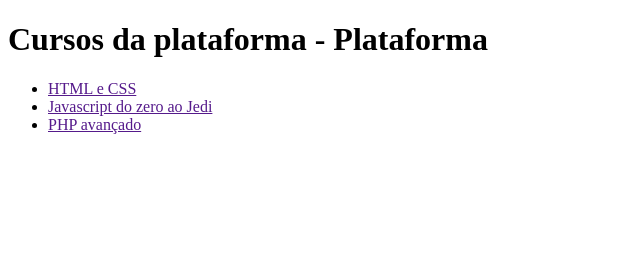
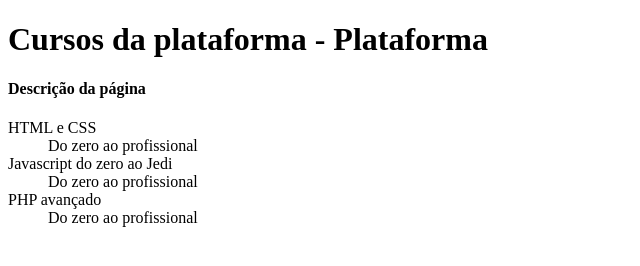
Before and after one commit to gitcoll/git, a plain HTML site: page index.html in a window 1280 px wide. Shown: the whole page, without its empty margins (0-640 px from the left). Drawn offline with Linux system fonts and the light colour scheme.

Commit message:
Trocando UL por DL e separando os títulos

```diff
--- a/index.html
+++ b/index.html
@@ -9,26 +9,25 @@
 <body>
     <header>
         <h1>Cursos da plataforma - Plataforma</h1>
+        <h4>Descrição da página</h4>
     </header>
 
-    <ul>
-        <li>
-            <a href="">
-                HTML e CSS
-            </a>
-        </li>
+    <dl>
+        <dt>
+            HTML e CSS
+        </dt>
+        <dd>Do zero ao profissional</dd>
 
-        <li>
-            <a href="">
-                Javascript do zero ao Jedi
-            </a>
-        </li>
+        <dt>
+            Javascript do zero ao Jedi
+        </dt>
+        <dd>Do zero ao profissional</dd>
 
-        <li>
-            <a href="">
-                PHP avançado
-            </a>
-        </li>
-    </ul>
+        <dt>
+            PHP avançado
+        </dt>
+        <dd>Do zero ao profissional</dd>
+
+    </dl>
 </body>
 </html>
```
